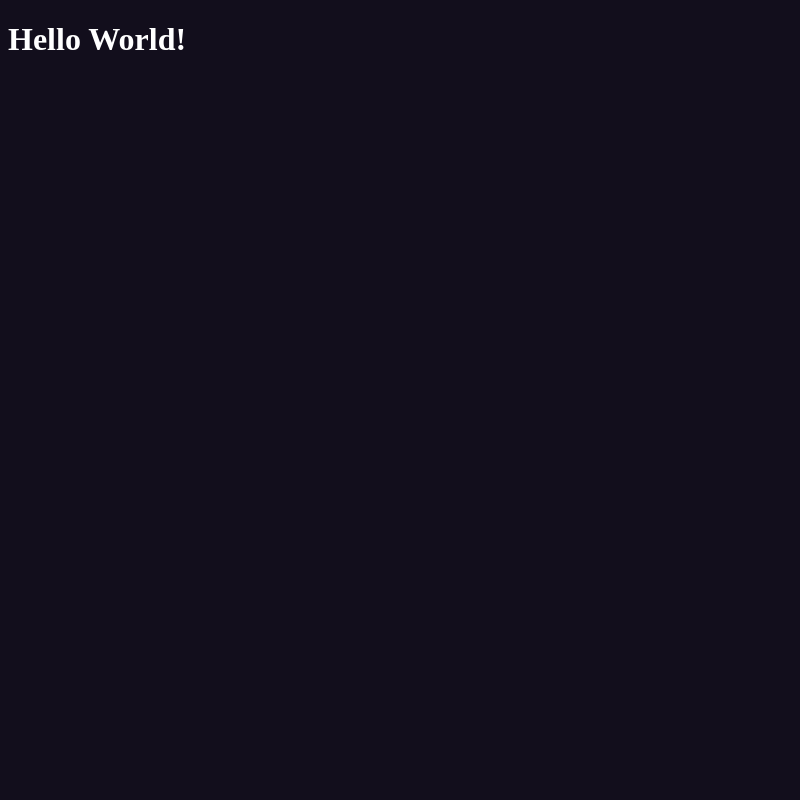
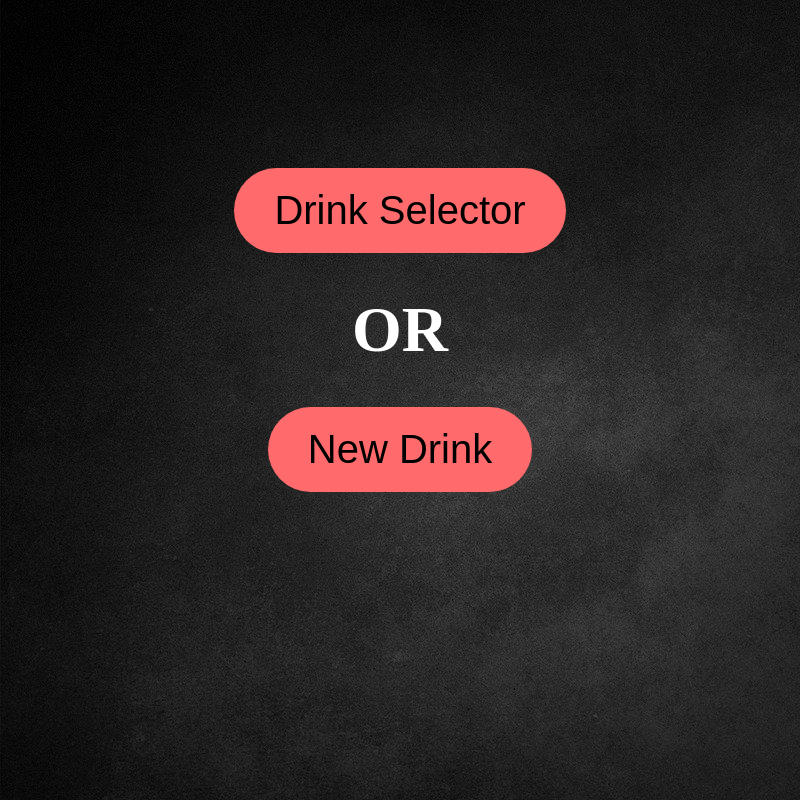
Before and after one commit to LandonFerg/bar-tablet-app, an Electron app: page index.html in a window 800 px wide. Drawn offline with Linux system fonts and the light colour scheme.

Commit message:
added nice buttons and bg image

```diff
--- a/index.html
+++ b/index.html
@@ -12,8 +12,13 @@
 </head>
 
 <body style="-webkit-app-region: drag">
-    <h1>Hello World!</h1>
     <script src="./client.js"></script>
+    <!-- <h1 id="title-banner">HELLO</h1> -->
+    <div id="menu">
+        <button class="pill-button">Drink Selector</button>
+        <h1 id="OR"> OR </h1>
+        <button class="pill-button">New Drink</button>
+    </div>
 </body>
 
 </html>
--- a/main.js
+++ b/main.js
@@ -6,13 +6,13 @@ function createWindow() {
     const win = new BrowserWindow({
         width: 800,
         height: 600,
-        autoHideMenuBar: true, // hide menu bar used for debug
+        /*autoHideMenuBar: true, // hide menu bar used for debug
         titleBarStyle: 'hidden',
         titleBarOverlay: {
             color: '#120e1c',
             symbolColor: '#ffffff'
         },
-        fullscreen: true,
+        fullscreen: true,*/ // debug
         // preload important doc values
         webPreferences: {
             preload: path.join(__dirname, 'preload.js'),
--- a/style.css
+++ b/style.css
@@ -1,7 +1,45 @@
 html{
     background-color: #120e1c;
+    background-image: url(images/bg0.jpg);
 }
 
 body{
     color: white;
 }
+
+#title-banner{
+    text-align: center;
+    font-size: 5vw;
+}
+
+#menu{
+    /* display: flex; */
+    /* justify-content: center; */
+    text-align: center;
+    padding-top: 15vh;
+}
+
+#OR{
+    margin: 0px;
+    font-size: 4em;
+}
+
+.pill-button {
+    display: block;
+    -webkit-app-region: no-drag;
+    background-color: #ddd;
+    border: none;
+    background-color: #ff6b6c;
+    color: black;
+    padding: 20px 40px;
+    text-align: center;
+    text-decoration: none;
+    margin: 40px auto; /* vertical block padding */
+    cursor: pointer;
+    border-radius: 10vw;
+    font-size: 5vw;
+}
+
+.pill-button:hover {
+    background-color: rgb(41, 19, 41);
+}
```
Also changed, not shown: images/bg0.jpg (added).
